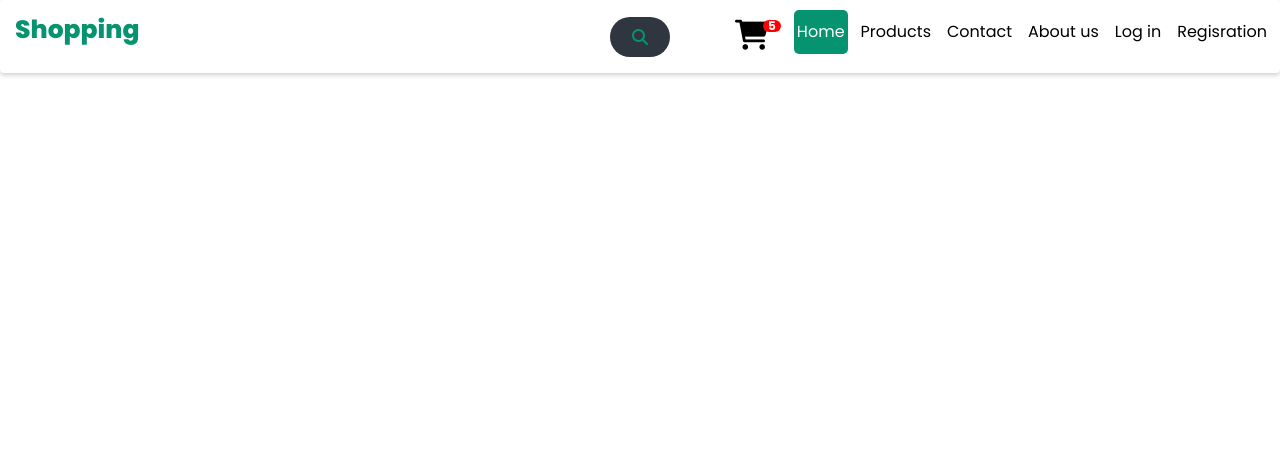
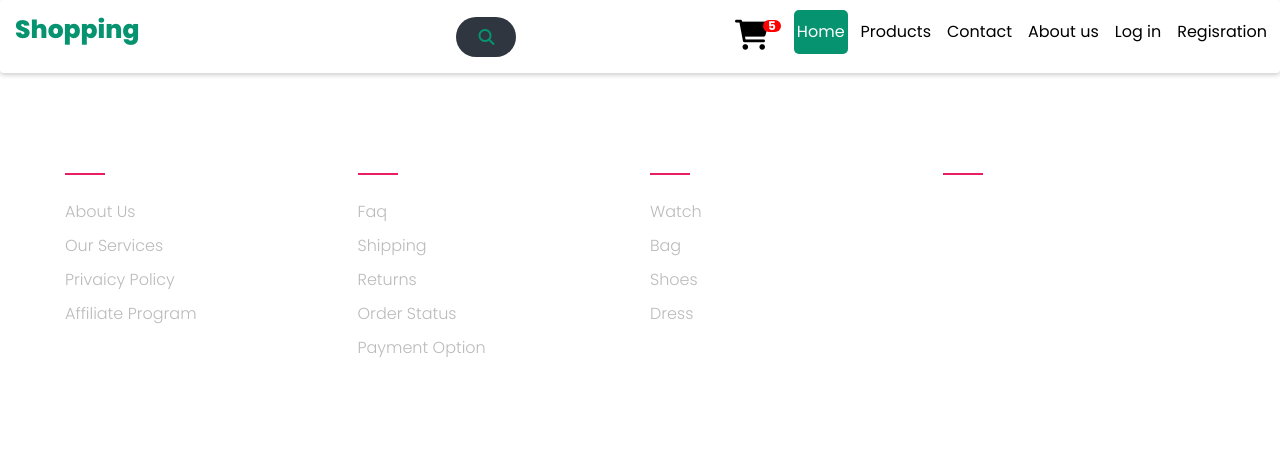
Before and after one commit to mohamed-shokrani/help, a plain HTML site: page index.html in a window 1280 px wide. Drawn offline with nearby package versions, Linux system fonts and the light colour scheme.

Commit message:
footer and cart editing

```diff
--- a/index.html
+++ b/index.html
@@ -70,6 +70,58 @@
       </nav>
       <div class="clearfix"></div>
     </header>
+
+
+    <footer class="footer">
+      <div class="container">
+          <div class="row">
+              <div class="footer-col">
+                  <h4>company</h4>
+                  <ul>
+                      <li><a href="#">about us</a></li>
+                      <li><a href="#">our services</a></li>
+                      <li><a href="#">privaicy policy</a></li>
+                      <li><a href="#">affiliate program</a></li>
+                  </ul>
+              </div>
+              <div class="footer-col">
+                  <h4>get help</h4>
+                  <ul>
+                      <li><a href="#">faq</a></li>
+                      <li><a href="#">shipping</a></li>
+                      <li><a href="#">returns</a></li>
+                      <li><a href="#">order status</a></li>
+                      <li><a href="#">payment option</a></li>
+
+                  </ul>
+              </div>
+              <div class="footer-col">
+                  <h4>online shop</h4>
+                  <ul>
+                      <li><a href="#">Watch</a></li>
+                      <li><a href="#">Bag</a></li>
+                      <li><a href="#">Shoes</a></li>
+                      <li><a href="#">Dress</a></li>
+
+                  </ul>
+              </div>
+              <div class="footer-col">
+                  <h4>follow us</h4>
+                  <div class="social-links">
+                      <a href=""><li class="fab fa-facebook-f"></li></li></a>
+                      <a href=""><li class="fab fa-twitter"></li></li></a>
+                      <a href=""><li class="fab fa-instagram"></li></li></a>
+                      <a href=""><li class="fab fa-linkedin-in"></li></li></a>
+                  </div>
+                  <ul>
+                  </ul>
+              </div>
+
+          </div>
+
+      </div>
+
+  </footer>
     <script
       src="https://code.jquery.com/jquery-3.6.0.js"
       integrity="sha256-H+K7U5CnXl1h5ywQfKtSj8PCmoN9aaq30gDh27Xc0jk="
--- a/script.js
+++ b/script.js
@@ -1 +1 @@
-alert("go")
+console.log("hellow");
--- a/style.css
+++ b/style.css
@@ -103,6 +103,25 @@ nav ul a:hover {
 @media (max-width: 1200px) {
   header {
     margin: 20px;
+  }
+
+}
+@media  (max-width: 1400px){
+  .search-box{
+      position: absolute;
+  top: 50%;
+  left: 38%!important;
+  float: left;
+  transform: translate(-50%,-50%);
+  background: #2f3640;
+  height: 40px;
+  border-radius: 40px;
+
+  }
+  .search-box:hover > .search-txt{
+      width: 350px!important;
+      padding: 0 60px;
+      top: 50px;
   }
 
 }
@@ -267,3 +286,99 @@ nav ul a:hover {
 
 
 }
+
+
+/* Footer */
+
+.container{
+    max-width: 1170px;
+    margin: auto;
+}
+ul{
+    list-style: none;
+}
+.row{
+    display: flex;
+    flex-wrap: wrap;
+}
+.footer{
+    background-color: 24262b;
+    padding: 70px 0;
+
+}
+.footer-col{
+    width: 25%;
+    padding: 0 10px;
+
+}
+.footer-col h4{
+    font-size: 18px;
+    color: #ffffff;
+    text-transform: capitalize;
+    margin-bottom: 35px;
+    font-weight: 500;
+    position: relative;
+
+}
+.footer-col h4::before{
+    content: ' ';
+    position: absolute;
+    left: 0;
+    bottom: -10px;
+    background-color: #e91e63;
+    height: 2px;
+    box-sizing: border-box;
+    width: 40px;
+
+}
+.footer-col ul li:not(:last-child){
+    margin-bottom: 10px;
+
+}
+.footer-col ul li a{
+    font-size: 16px;
+    text-transform: capitalize;
+    color: #ffffff;
+    text-decoration: none;
+    font-weight: 300;
+    color: #bbbbbb;
+    display: block;
+    transition: 0.3s ease;
+
+
+}
+.footer-col ul li a:hover{
+    color: #ffffff;
+    padding-left: 8px;
+
+}
+.footer-col .social-links a{
+    display: inline-block;
+    height: 26px;
+    width: 26px;
+    background-color: rgba(255, 255, 255, 0.2);
+    margin:0 10px 10px 0;
+    text-align: center;
+    line-height: 40px;
+    border-radius: 50%;
+    color: #ffffff;
+    transition: all 0.3s ease;
+}
+.footer-col .social-links a:hover{
+    color: #24262b;
+    background-color: #ffffff;
+}
+/*responsive*/
+
+@media(max-width:767px){
+    .footer-col{
+        width: 25%;
+        margin-bottom: 20px;
+    }
+}
+ @media(max-width:547px){
+    .footer-col{
+        width: 50%;
+    }
+
+}
```
